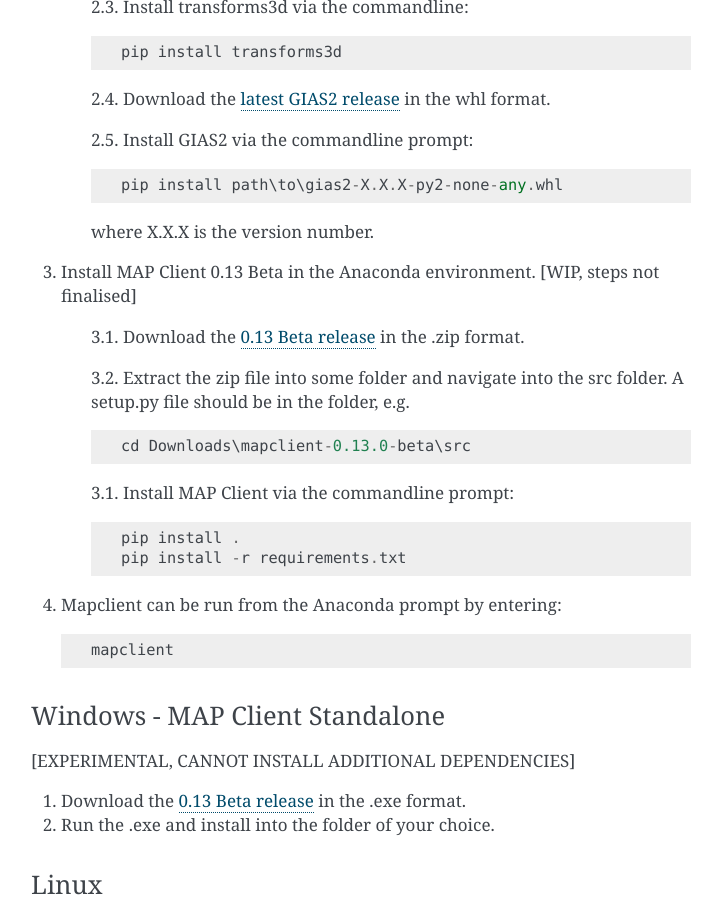
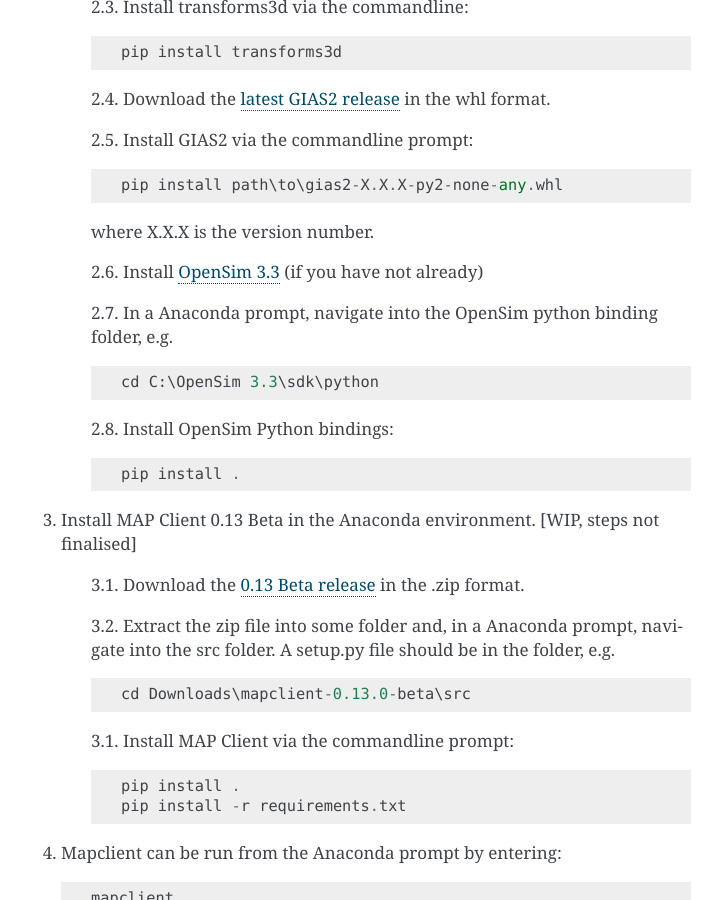
Before and after one commit to juzhang/mapclient-fai-workshop, a Sphinx documentation site: the page built from doc/map_installation.rst, in a window 1280 px wide and 900 px high, scrolled down 699 px. Shown: the whole window, without its empty margins (389-1111 px from the left). Built offline with Sphinx 7.4.7, drawn with Linux system fonts in a browser that asks for light colours.

Commit message:
instructions to install opensim python bindings

```diff
--- a/doc/map_installation.rst
+++ b/doc/map_installation.rst
@@ -34,11 +34,21 @@
 
     where X.X.X is the version number.
 
+    2.6. Install `OpenSim 3.3 <https://simtk.org/frs/?group_id=91>`_ (if you have not already)
+
+    2.7. In a Anaconda prompt, navigate into the OpenSim python binding folder, e.g. ::
+
+        cd C:\OpenSim 3.3\sdk\python
+
+    2.8. Install OpenSim Python bindings::
+
+        pip install .
+
 3. Install MAP Client 0.13 Beta in the Anaconda environment. [WIP, steps not finalised]
 
     3.1. Download the `0.13 Beta release <https://github.com/MusculoskeletalAtlasProject/mapclient/releases>`_ in the .zip format.
 
-    3.2. Extract the zip file into some folder and navigate into the src folder. A setup.py file should be in the folder, e.g. ::
+    3.2. Extract the zip file into some folder and, in a Anaconda prompt, navigate into the src folder. A setup.py file should be in the folder, e.g. ::
 
         cd Downloads\mapclient-0.13.0-beta\src
 
```
